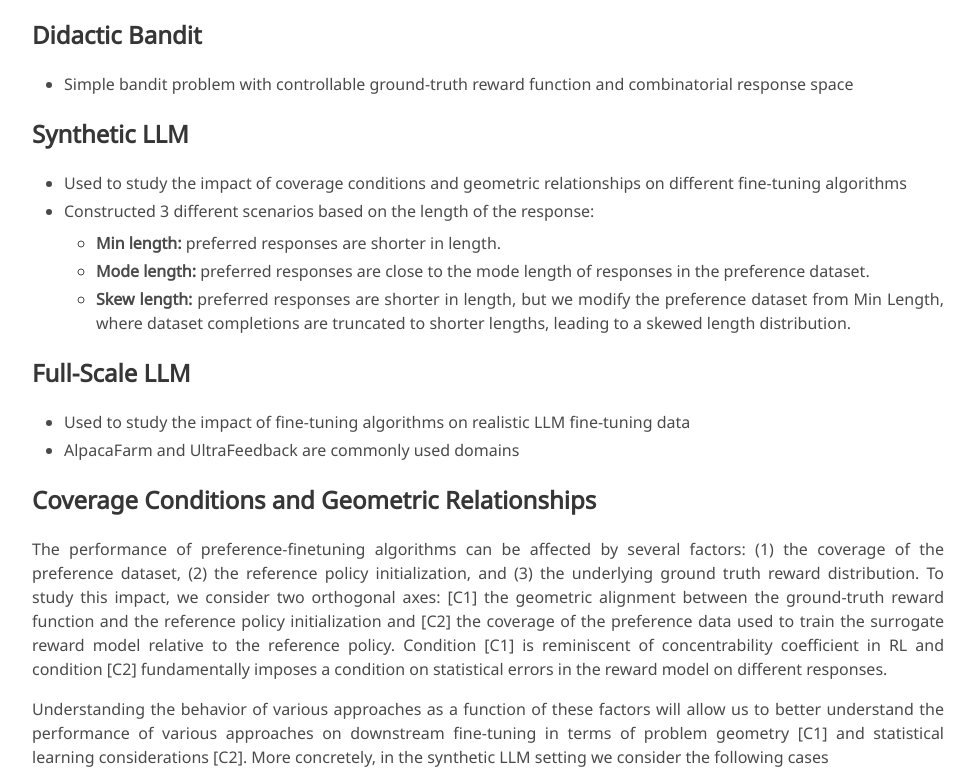
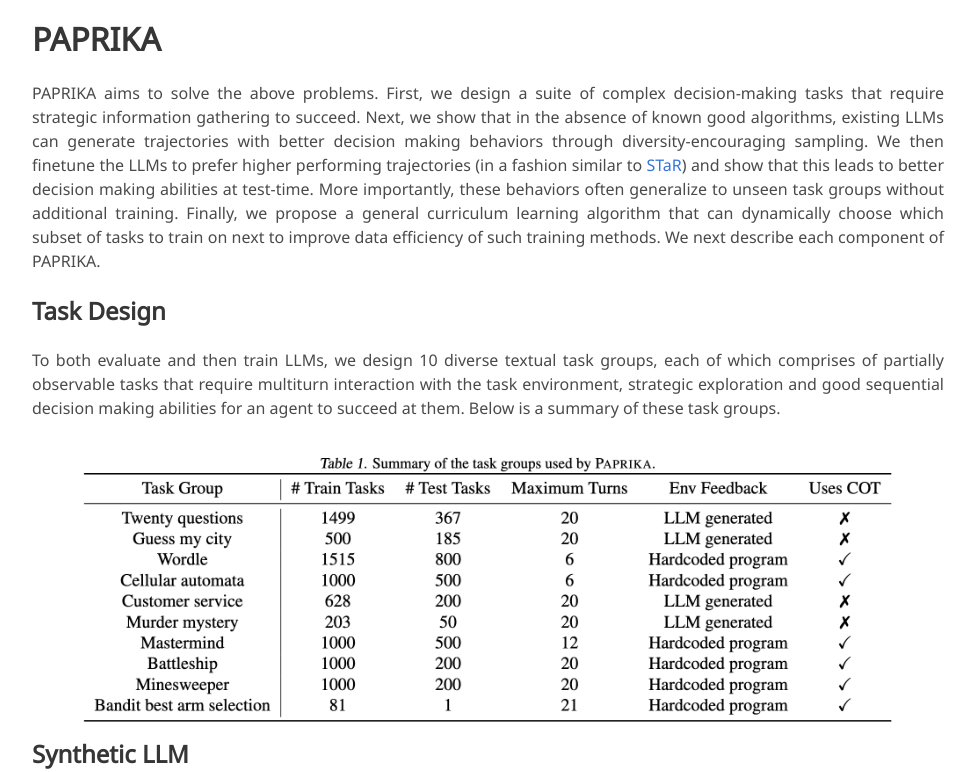
Before and after one commit to paprika-llm/paprika-llm.github.io, a plain HTML site: page index.html in a window 1280 px wide. Shown: the part 1733-2505 px from the top of the page, without its empty margins (152-1127 px from the left). Drawn offline with nearby package versions, Linux system fonts and the light colour scheme; some icons are missing; a web font is replaced by a local one.

Commit message:
code update

```diff
--- a/index.html
+++ b/index.html
@@ -42,9 +42,9 @@
         Abstract
       </a>
       <a class="navbar-item" href="#setup" style="color: #fff; border-bottom: 0px solid #fff;">
-        Setup
+        PAPRIKA
       </a>
-      <a class="navbar-item" href="#empirical" style="color: #fff; border-bottom: 0px solid #fff;">
+      <a class="navbar-item" href="#paprika" style="color: #fff; border-bottom: 0px solid #fff;">
         Empirical Analysis
       </a>
       <a class="navbar-item" href="#theory" style="color: #fff; border-bottom: 0px solid #fff;">
@@ -178,7 +178,7 @@
     <div class="columns is-centered">
       <div class="column is-full-width">
 
-        <h2 class="title is-3" id="setup">Paprika</h2>
+        <h2 class="title is-3" id="setup">Problem Setting</h2>
         <div class="content has-text-justified">
           <p>
             The goal of our paper is to develop a scalable method to instill better strategic exploration and sequential decision-making capabilities into LLMs.
@@ -193,13 +193,23 @@
           </ul>
         </div>
 
-        <h3 class="title is-4">Didactic Bandit</h3>
+        <h2 class="title is-3" id="paprika">PAPRIKA</h2>
+        <div class="content has-text-justified">
+          PAPRIKA aims to solve the above problems. First, we design a suite of complex decision-making tasks that require strategic information gathering to succeed. Next, we show that in the absence of known good algorithms, existing LLMs can generate trajectories with better decision making behaviors through diversity-encouraging sampling. We then finetune the LLMs to prefer higher performing trajectories (in a fashion similar to <a href="https://arxiv.org/abs/2203.14465">STaR</a>) and show that this leads to better decision making abilities at test-time. More importantly, these behaviors often generalize to unseen task groups without additional training. Finally, we propose a general curriculum learning algorithm that can dynamically choose which subset of tasks to train on next to improve data efficiency of such training methods. We next describe each component of PAPRIKA.
+        </div>
+
+        <h3 class="title is-4">Task Design</h3>
         <div class="content has-text-justified">
           <!-- Create Bullet Point List to Summarize -->
-          <ul>
-            <li> Simple bandit problem with controllable ground-truth reward function and combinatorial response space </li>
-          </ul>
+          To both evaluate and then train LLMs, we design 10 diverse textual task groups, each of which comprises of partially observable tasks that require multiturn interaction with the task environment, strategic exploration and good sequential decision making abilities for an agent to succeed at them. Below is a summary of these task groups.
         </div>
+
+        <center>
+          <img src="./static/images/paprika_task_groups.png"
+            width="90%"
+            alt="paprika_task_groups"
+            class="paprika_task_groups"/>
+        </center>
 
         <h3 class="title is-4">Synthetic LLM</h3>
         <div class="content has-text-justified">
```
Also changed, not shown: static/images/paprika_task_groups.png (added), 1 other file.
